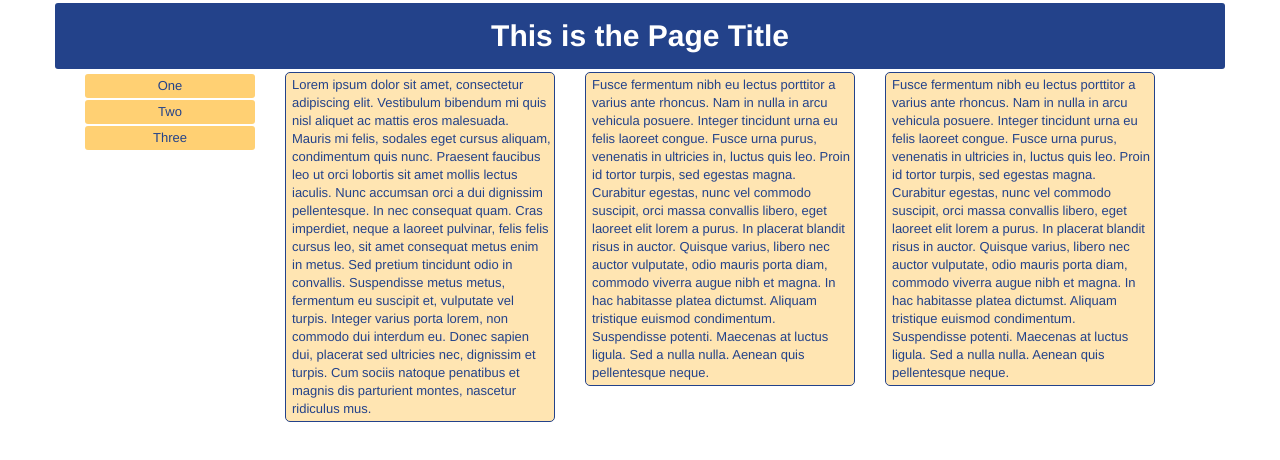
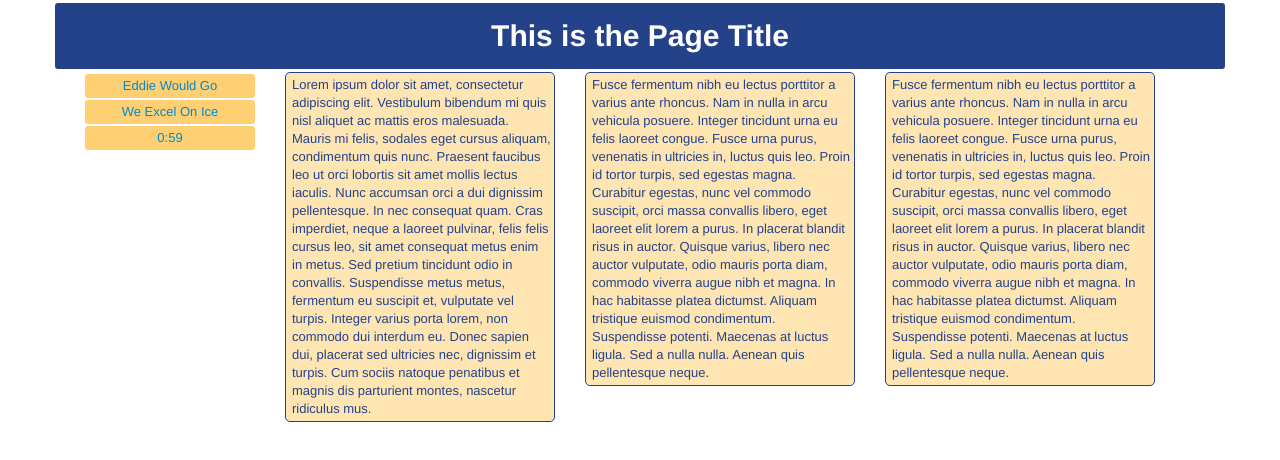
Before and after one commit to markhaskamp/bootstrap-js-intro, a plain HTML site: page index.html in a window 1280 px wide. Drawn offline with Linux system fonts and the light colour scheme.

Commit message:
links have to go somewhere

```diff
--- a/index.html
+++ b/index.html
@@ -25,15 +25,27 @@
 
       <div class="row-fluid">
       <div class="span12 visible-phone" id="left-menu">
-        <div class="left-menu-small">One</div>
-        <div class="left-menu-small">Two</div>
-        <div class="left-menu-small">Three</div>
+        <div class="left-menu-small">
+          <a href="http://www.eddiewouldgo.com/">Eddie Would Go</a>
+        </div>
+        <div class="left-menu-small">
+          <a href="http://sportsillustrated.cnn.com/2010/writers/joe_posnanski/02/01/washington.generals/index.html">We Excel On Ice</a>
+        </div>
+        <div class="left-menu-small">
+          <a href="http://sportsillustrated.cnn.com/2004/writers/dr_z/02/26/insider/index.html">0:59</a>
+        </div>
         <div style="clear: left;"></div>
       </div>
       <div class="span2 hidden-phone" id="left-menu">
-        <div class="left-menu-big">One</div>
-        <div class="left-menu-big">Two</div>
-        <div class="left-menu-big">Three</div>
+        <div class="left-menu-big">
+          <a href="http://www.eddiewouldgo.com/">Eddie Would Go</a>
+        </div>
+        <div class="left-menu-big">
+          <a href="http://sportsillustrated.cnn.com/2010/writers/joe_posnanski/02/01/washington.generals/index.html">We Excel On Ice</a>
+        </div>
+        <div class="left-menu-big">
+          <a href="http://sportsillustrated.cnn.com/2004/writers/dr_z/02/26/insider/index.html">0:59</a>
+        </div>
       </div>
 
       <div class="span3 content">
--- a/styles/main.css
+++ b/styles/main.css
@@ -43,7 +43,7 @@ body {
   border-radius: 3px;
   text-align: center;
   padding: 3px;
-  width: 75px;
+  width: 110px;
   margin-top: 2px;
   margin-bottom: 2px;
   margin-right: 2px;
```
